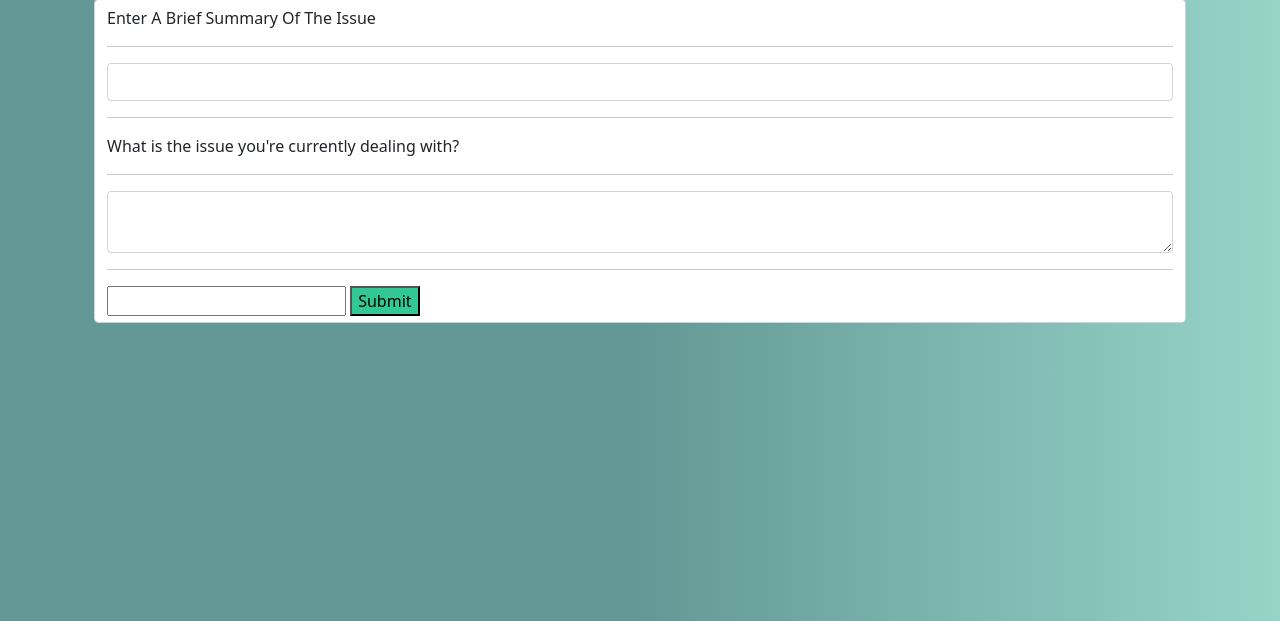
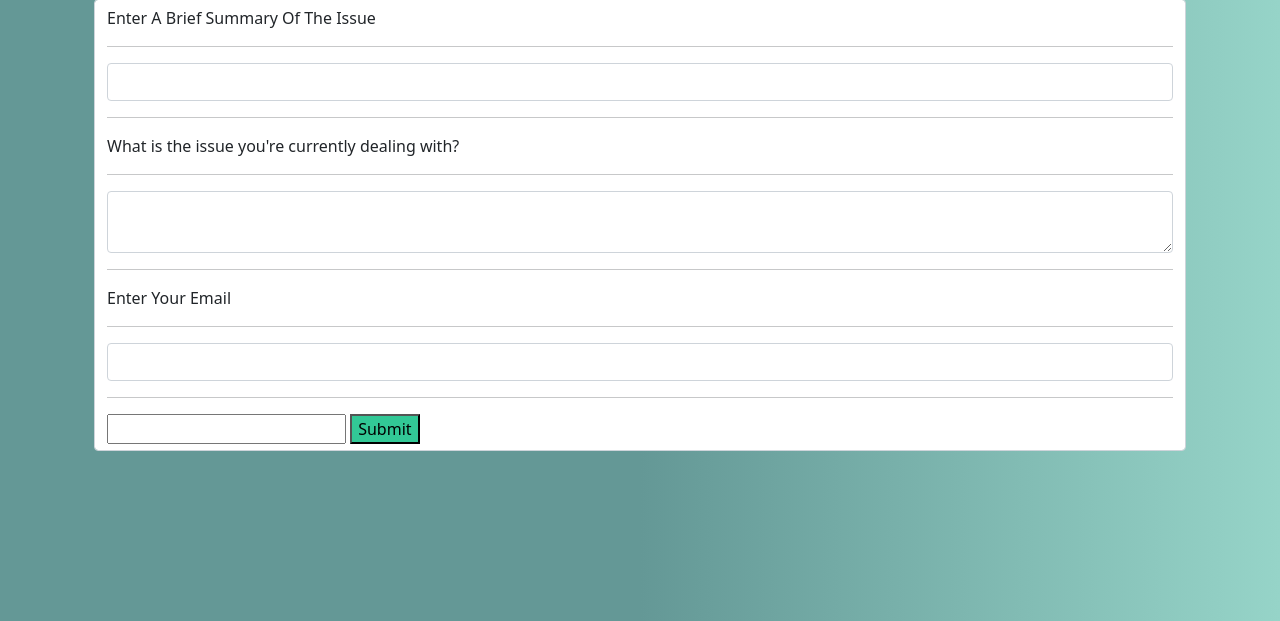
Before and after one commit to Emmanuel678912/booking-app, a Django app: page / in a window 1280 px wide. Shown: the part 49-670 px from the top of the page. Run offline with Django 3.2, Linux system fonts and the light colour scheme; some libraries are stand-ins or nearby versions.

```diff
--- a/scheduling/templates/index.html
+++ b/scheduling/templates/index.html
@@ -33,8 +33,13 @@
                     {% csrf_token %}
                     <label>Enter A Brief Summary Of The Issue</label><hr>
                     <input type="text" class="form-control" name="subject"><hr>
+
                     <label>What is the issue you're currently dealing with?</label><hr>
                     <textarea class="form-control" name="desc"></textarea><hr>
+
+                    <label>Enter Your Email</label><hr>
+                    <input type="text" class="form-control" name="email"><hr>
+
                     <input type="" name="daterange" id="daterange">
                     <input type="Submit" name="Submit" id="form-button">
                 </form>
--- a/scheduling/views.py
+++ b/scheduling/views.py
@@ -13,6 +13,7 @@ def home(request):
         subject = request.POST.get('subject')
         desc = request.POST.get("desc")
         date = request.POST.get("daterange")
+        email = request.POST.get("email")
 
         date = datetime.datetime.strptime(date, '%Y-%m-%d %H:%M:%S')
 
@@ -43,6 +44,15 @@ def home(request):
                             "dateTime": hour_later,
                             "timeZone":"Europe/London"
                         },
+
+                        "attendees": [
+                            {
+                            "email":email
+                            }
+                        ],
+
+                        # "sendNotifications": True,
+
                     },
                 )
                 .execute()
```
